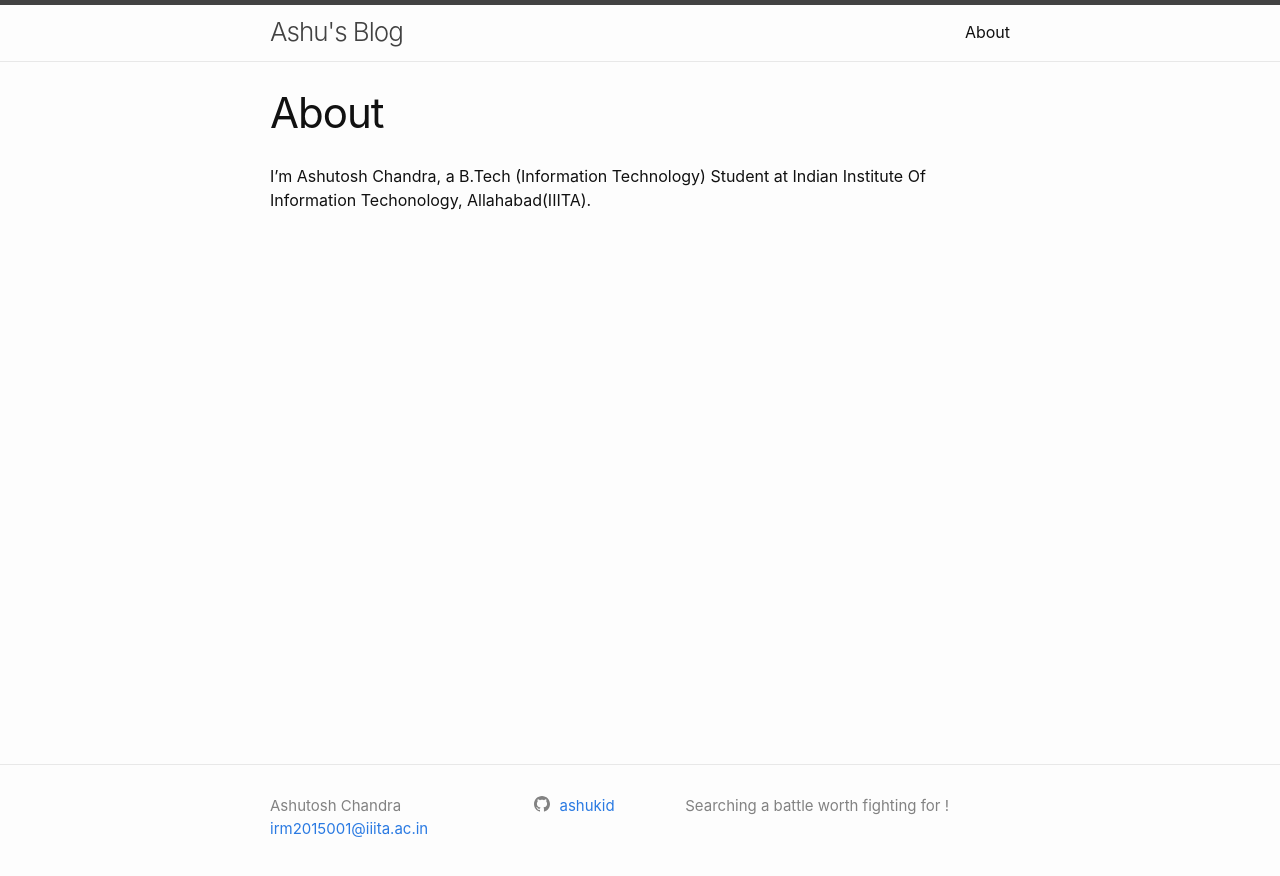
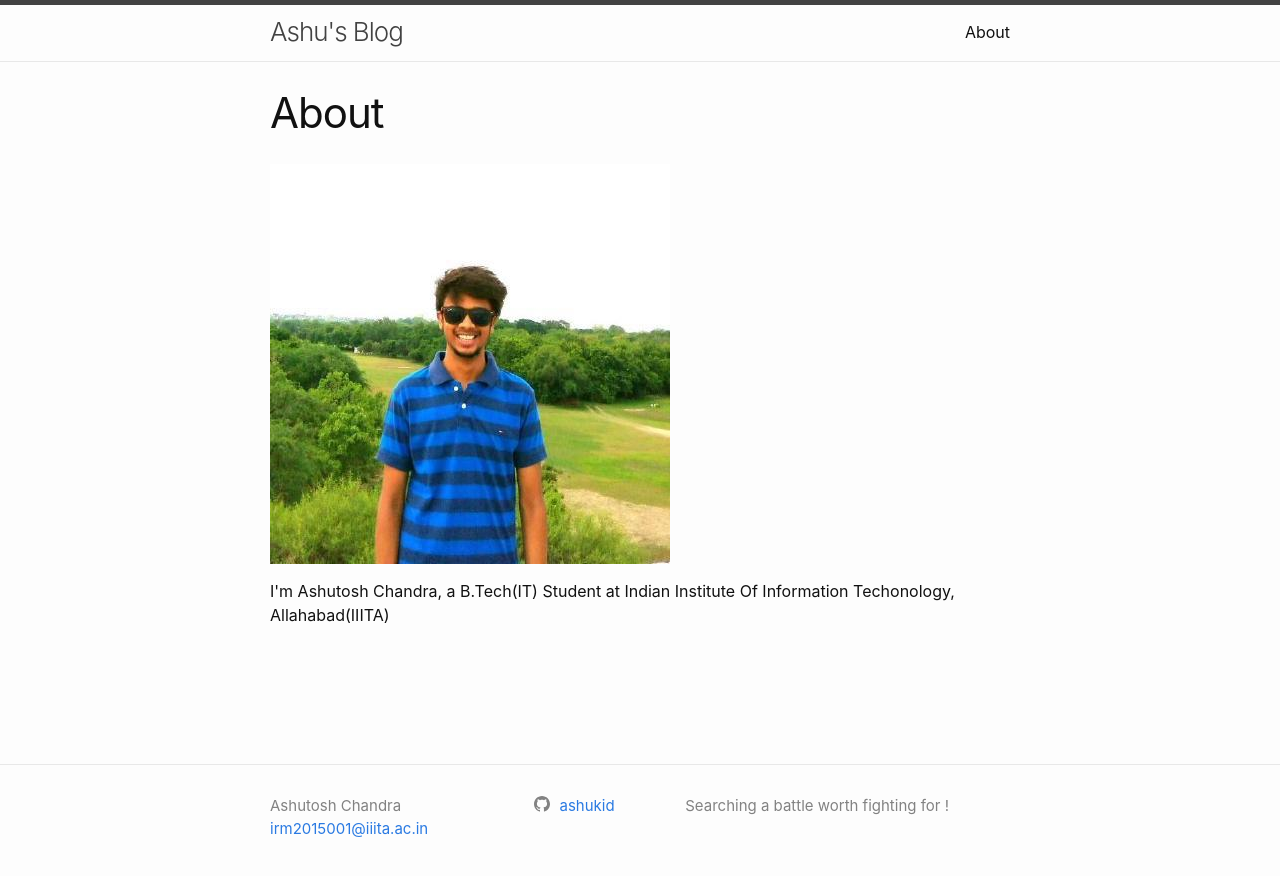
Before and after one commit to ashukid/ashukid.github.io, a Jekyll site: the page built from about.md, in a window 1280 px wide. Shown: the top 876 px of the page. Built offline with Jekyll 4.4.1, drawn with Linux system fonts in a browser that asks for light colours.

Commit message:
added first post

```diff
--- a/_layouts/home.html
+++ b/_layouts/home.html
@@ -20,10 +20,10 @@ layout: default
           <a class="post-link" href="{{ post.url | relative_url }}">
             {{ post.title | escape }}
           </a>
+          {{ post.excerpt }}
         </h3>
-        {%- if site.show_excerpts -%}
-          {{ post.excerpt }}
-        {%- endif -%}
+        <!-- {%- if site.show_excerpts -%} -->
+        <!-- {%- endif -%} -->
       </li>
       {%- endfor -%}
     </ul>
--- a/_posts/2018-08-20-next-generation-ai.markdown
+++ b/_posts/2018-08-20-next-generation-ai.markdown
@@ -1,7 +1,8 @@
 ---
+comments: true
 layout: post
 title:  "Next Generation Artificial Intelligence"
-excerpt: GAN's are getting immense popularity anf they're changing the way we used to see at Artificial Intelligence.
+excerpt: GAN's are getting immense popularity and they're changing the way we used to see at Artificial Intelligence
 date:   2018-08-20 20:35:06 +0530
 ---
 
--- a/about.md
+++ b/about.md
@@ -4,5 +4,6 @@ title: About
 permalink: /about/
 ---
 
+![My helpful screenshot]({{"/assets/me.jpeg" | relative_url}})
 
-I'm Ashutosh Chandra, a B.Tech (Information Technology) Student at Indian Institute Of Information Techonology, Allahabad(IIITA).
+<p>I'm Ashutosh Chandra, a B.Tech(IT) Student at Indian Institute Of Information Techonology, Allahabad(IIITA)</p>
```
Also changed, not shown: assets/me.jpeg (added).
